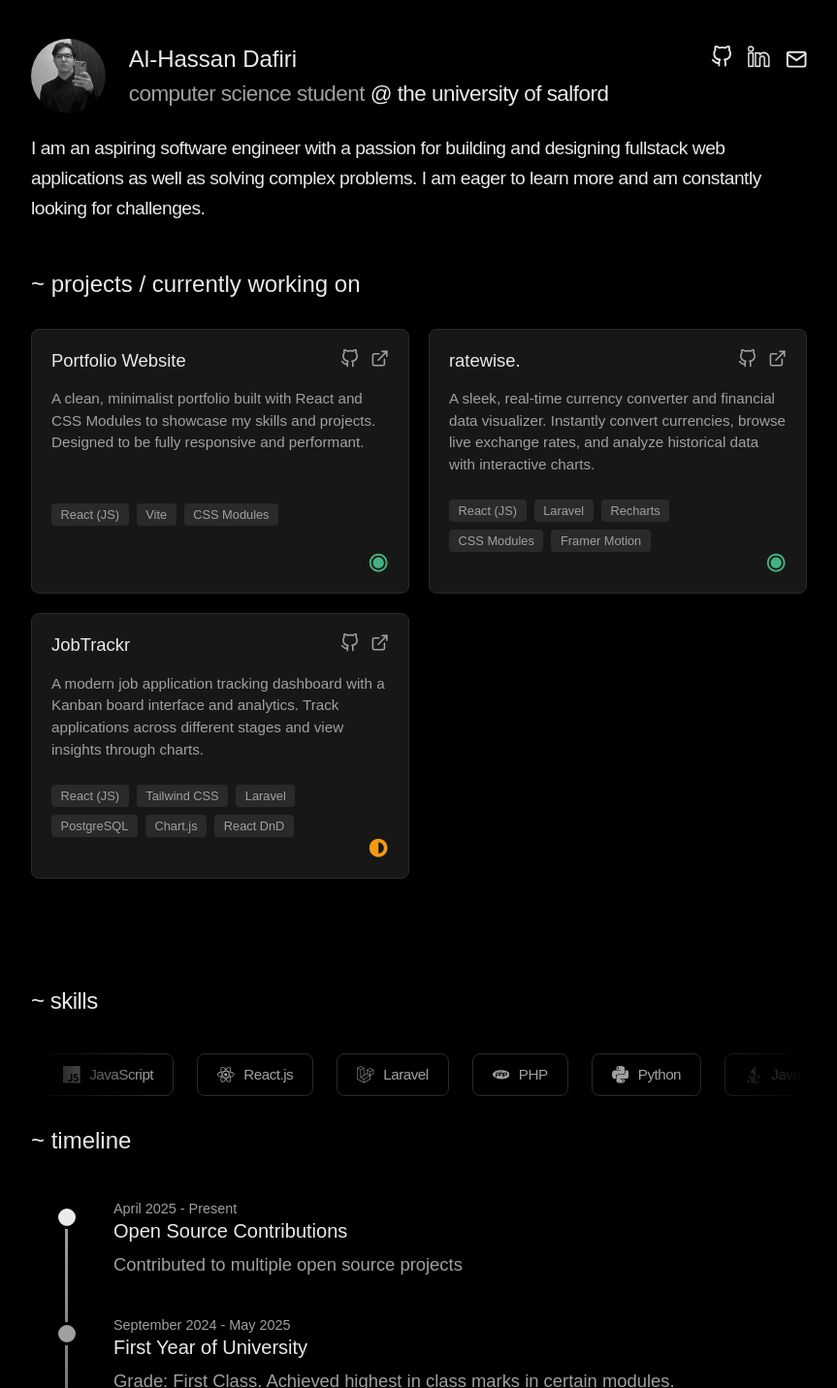
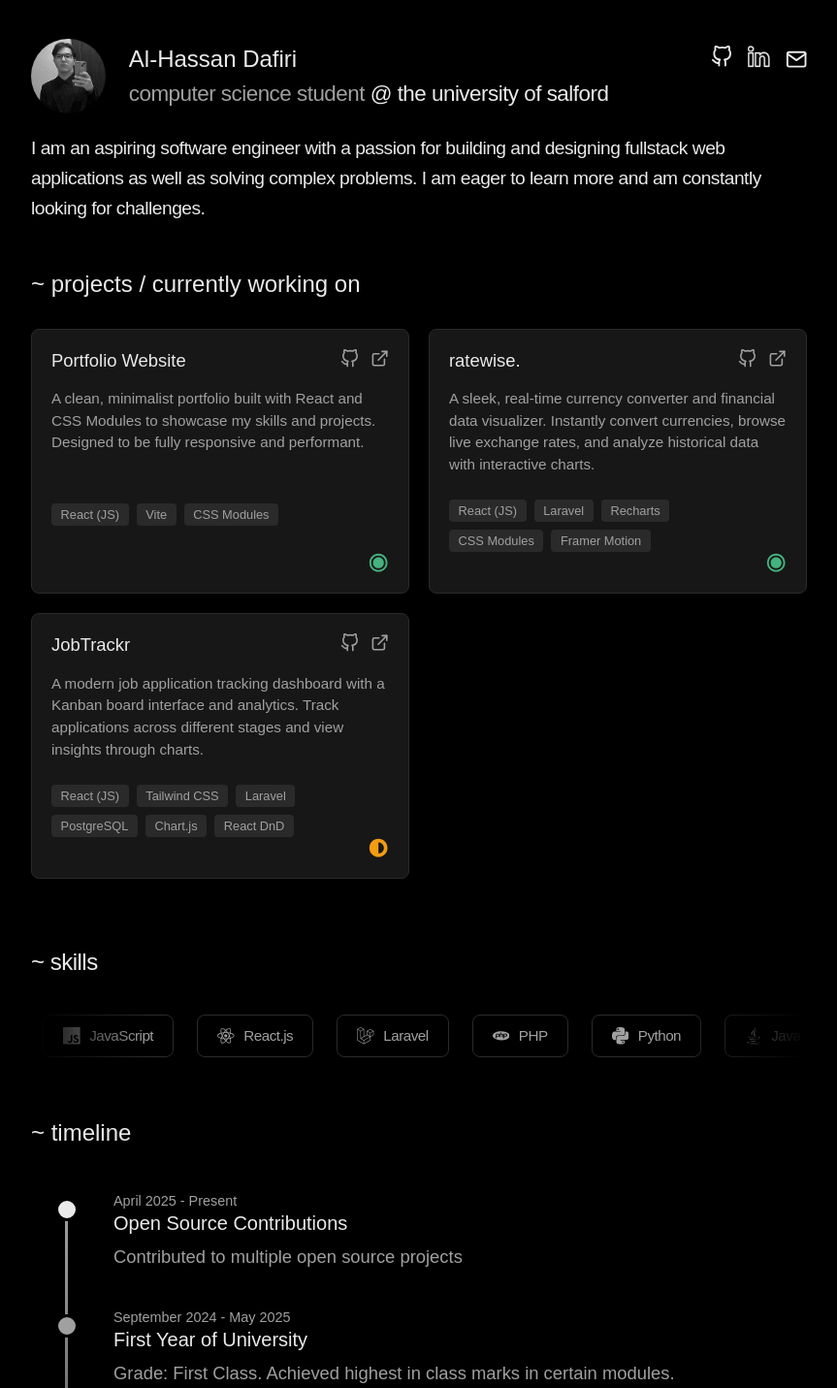
Before and after one commit to alhassandafiri/dafiri-dev, a React (Vite) app: page / in a window 1280 px wide. Shown: the top 1431 px of the page at 97% size, without its empty margins (208-1071 px from the left). Built offline with nearby package versions, Linux system fonts and the light colour scheme; a web font is replaced by a local one.

Commit message:
reduce gap between skills and projects for more consistent spacing

```diff
--- a/src/assets/styles/Projects.module.scss
+++ b/src/assets/styles/Projects.module.scss
@@ -5,7 +5,7 @@
   display: flex;
   justify-content: center;
   background-color: #000;
-  padding: 2rem 0;
+  padding: 2rem 0 1rem 0;
 }
 
 .projectsContent {
@@ -31,7 +31,7 @@
 
 @include respond-to('md') {
   .projectsSection {
-    padding: 3rem 0 3rem 0;
+    padding: 3rem 0 1.5rem 0;
   }
 
   .projectsContent {
--- a/src/assets/styles/Skills.module.scss
+++ b/src/assets/styles/Skills.module.scss
@@ -5,7 +5,7 @@
   flex-direction: column;
   justify-content: center;
   align-items: center;
-  padding: 3rem 0 1.5rem 0;
+  padding: 0 0 3rem 0;
   background-color: #000;
 }
 
@@ -17,7 +17,7 @@
 
 .skillsTitle {
   margin: 0 0 2.5rem 0;
-  padding: 0;
+  padding-top: 2rem;
   font-size: 1.5rem;
   font-weight: 450;
   color: #EAEAEA;
@@ -86,10 +86,14 @@
 
 @include respond-to('md') {
   .skillsSection {
-    padding: 4rem 0 2rem 0;
+    padding: 0 0 4rem 0;
   }
 
   .skillsContent {
     width: 80%;
   }
+
+  .skillsTitle {
+    padding-top: 3rem;
+  }
 }
--- a/src/components/common/sections/Skills.jsx
+++ b/src/components/common/sections/Skills.jsx
@@ -26,7 +26,7 @@ const Skills = () => {
     const carousel = carouselRef.current;
     if (carousel && !isDragging) {
       if (carousel.scrollLeft >= carousel.scrollWidth / 2) {
-        carousel.scrollLeft = 0;
+        carousel.scrollLeft = 0.1;
       } else {
         carousel.scrollLeft += 0.5;
       }
```
